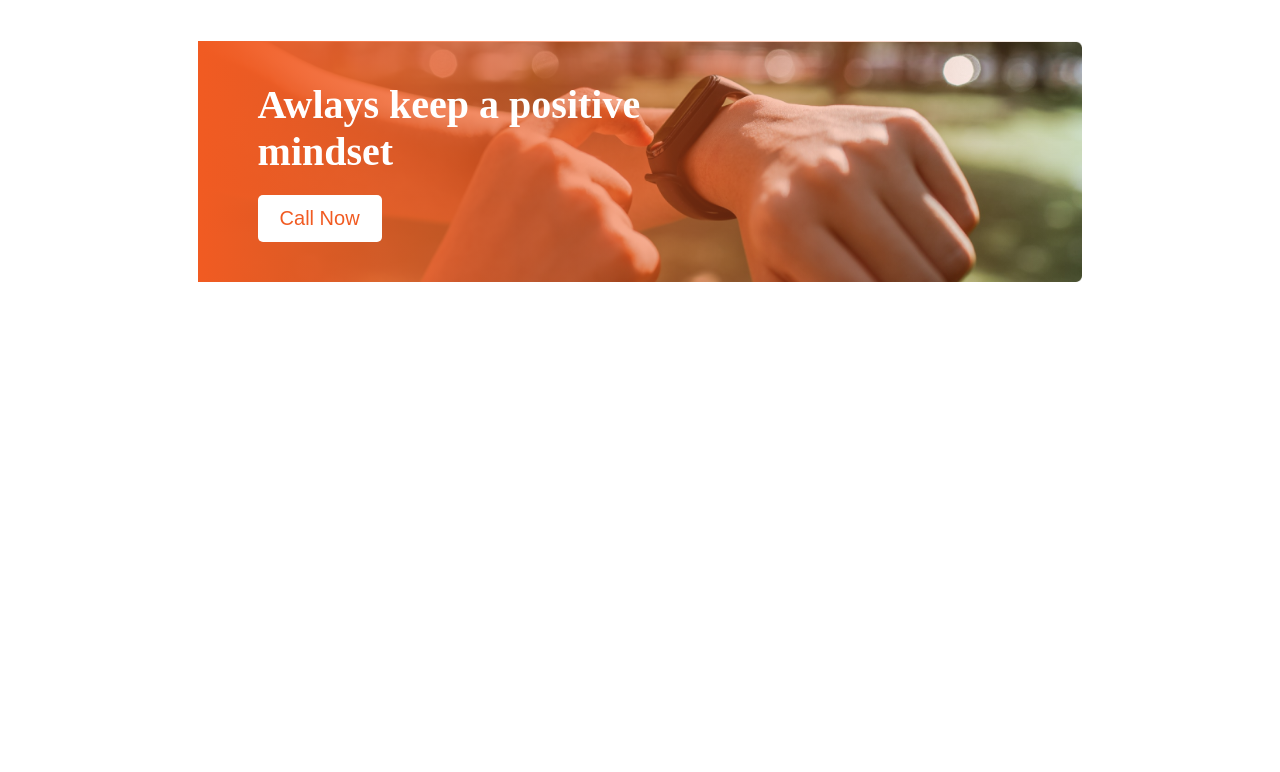
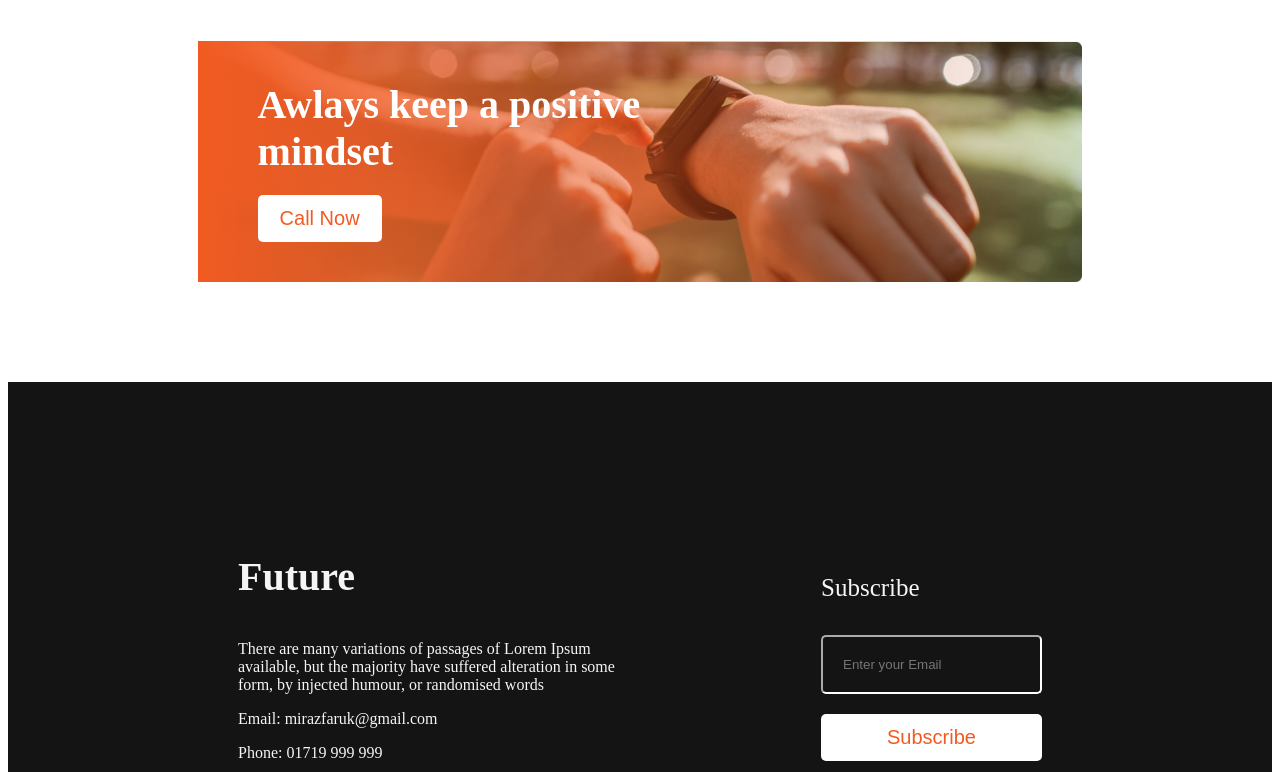
Before and after one commit to miraz-faruk/newyear, a plain HTML site: page index.html in a window 1280 px wide. Shown: the part 2161-2933 px from the top of the page. Before the commit the page ends 2451 px from the top, so only its background shows below. Drawn offline with Linux system fonts and the light colour scheme.

Commit message:
footer completed

```diff
--- a/index.html
+++ b/index.html
@@ -105,5 +105,33 @@
       </div>
     </section>
     <!--Fourth Section end-->
+
+    <!--Fourth Section end-->
+    <!--Fourth Section end-->
+
+    <!--Footer start-->
+    <footer>
+      <div class="footer-left">
+        <div>
+          <h3>
+            Future
+          </h3>
+          <p>There are many variations of passages of Lorem Ipsum available, but the majority have suffered alteration in some form, by injected humour, or randomised words</p>
+          <p>Email: mirazfaruk@gmail.com</p>
+          <p>Phone: 01719 999 999</p>
+        </div>
+        <div class="footer-icon">
+          <img src="images/icons/fb.png" alt="">
+          <img src="images/icons/twitter.png" alt="">
+          <img src="images/icons/youtube.png" alt="">
+        </div>
+      </div>
+      <div class="subscribe">
+        <h4>Subscribe</h4>
+        <input type="email" name="email" id="" placeholder="Enter your Email">
+        <button class="btn-subscribe">Subscribe</button>
+      </div>
+    </footer>
+    <!--Footer end-->
   </body>
 </html>
--- a/style.css
+++ b/style.css
@@ -102,6 +102,7 @@ h5 {
 .fourth {
   width: 70%;
   margin: 0 auto;
+  margin-bottom: 100px;
 }
 
 .fourth-body {
@@ -134,3 +135,53 @@ h5 {
   margin-bottom: 40px;
 }
 /* fourth section -- end*/
+
+/* footer start */
+footer {
+  height: 577px;
+  background-color: #151414;
+  color: whitesmoke;
+  display: flex;
+  align-items: center;
+  justify-content: space-between;
+  padding: 0 230px;
+}
+
+footer h4 {
+  font-size: 25px;
+  font-weight: 500;
+}
+
+footer p {
+  font-size: 16px;
+}
+
+.footer-left {
+  width: 50%;
+}
+
+.subscribe {
+  display: flex;
+  flex-direction: column;
+}
+
+.subscribe input {
+  background-color: #151414;
+  border-color: white;
+  border-radius: 5px;
+  padding: 20px;
+}
+
+.btn-subscribe {
+  padding: 10px 20px;
+  border-radius: 5px;
+  background-color: white;
+  color: #f15b22;
+  border-color: transparent;
+  font-size: 20px;
+  font-weight: 500;
+  margin-top: 20px;
+  margin-bottom: 40px;
+}
+
+/* footer end */
```
